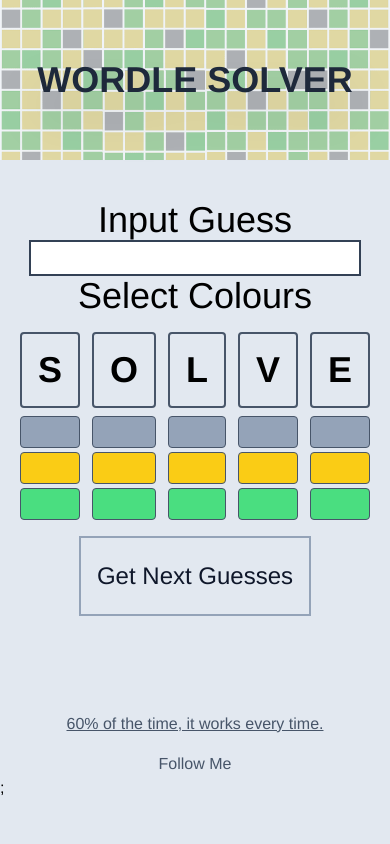
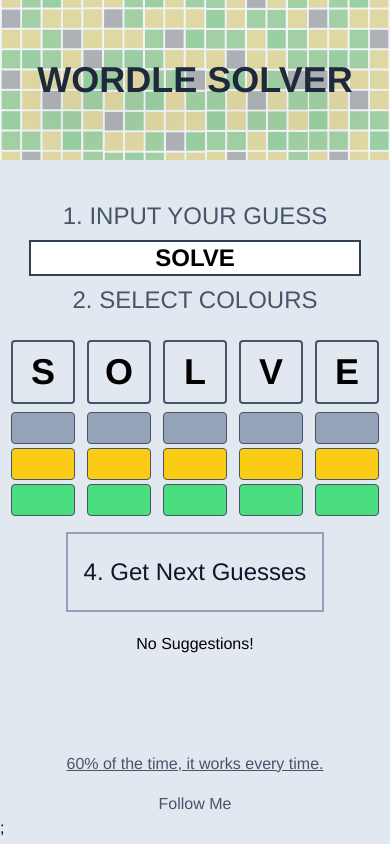
Before and after one commit to becomingjohndoe/wordle-solver, a React (Create React App) app: page / in a window 390 px wide. Built offline with nearby package versions, Linux system fonts and the light colour scheme.

Commit message:
even more mobile tweaks

```diff
--- a/src/components/Home.jsx
+++ b/src/components/Home.jsx
@@ -76,7 +76,9 @@
 			{/* MAIN */}
 			<div className="flex flex-col items-center font-sans">
 				{/* INPUT */}
-				<span className="text-4xl">Input Guess</span>
+				<span className="text-2xl mb-2 font-medium text-slate-600">
+					1. INPUT YOUR GUESS
+				</span>
 				<input
 					onChange={(e) => {
 						if (e.target.value.length < 5) resetColors();
@@ -86,10 +88,13 @@
 					type="text"
 					name=""
 					id=""
+					defaultValue="SOLVE"
 					maxLength={5}
 				/>
 				{/* COLOUR SELECTOR */}
-				<span className="text-4xl">Select Colours</span>
+				<span className="text-2xl my-2 font-medium text-slate-600">
+					2. SELECT COLOURS
+				</span>
 				<div className="flex sm:gap-6 gap-3 mt-4">
 					<LetterBox
 						reference={letterOne}
@@ -123,17 +128,18 @@
 					/>
 				</div>
 				{/* Guess Button */}
+
 				<button
 					onClick={() => {
 						setNext(getGuess(guess));
 					}}
 					className="h-20 border-2 p-4 mt-4 border-slate-400 text-slate-900 text-2xl"
 				>
-					Get Next Guesses
+					4. Get Next Guesses
 				</button>
 				{/* NEXT Guesses */}
 				<div className="flex flex-col">
-					{next && (
+					{next && next.length ? (
 						<div className="flex flex-wrap gap-2 p-10 max-h-96 overflow-hidden">
 							{next.slice(0, 9).map((n, i) => (
 								<div key={i} className="text-2xl border border-slate-600 p-4">
@@ -141,6 +147,8 @@
 								</div>
 							))}
 						</div>
+					) : (
+						<div className="mt-5">No Suggestions!</div>
 					)}
 				</div>
 				<Footer />
--- a/src/components/LetterBox.jsx
+++ b/src/components/LetterBox.jsx
@@ -5,9 +5,9 @@
 		<div className="flex flex-col">
 			<div
 				ref={reference}
-				className=" h-auto w-auto border-slate-600 border-2 sm:text-4xl text-4xl text-center font-extrabold p-4 rounded"
+				className="flex items-center justify-center h-16 w-16 border-slate-600 border-2 sm:text-4xl text-4xl font-extrabold p-4 rounded"
 			>
-				{letter}
+				<div>{letter}</div>
 			</div>
 			<div className="flex flex-col sm:flex-row mt-2 gap-1">
 				<div
```
